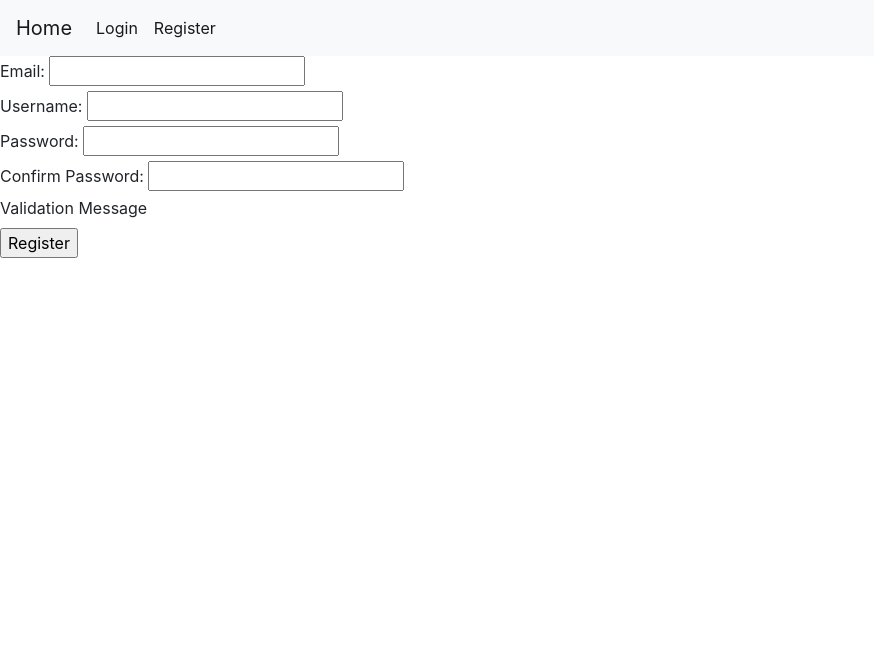
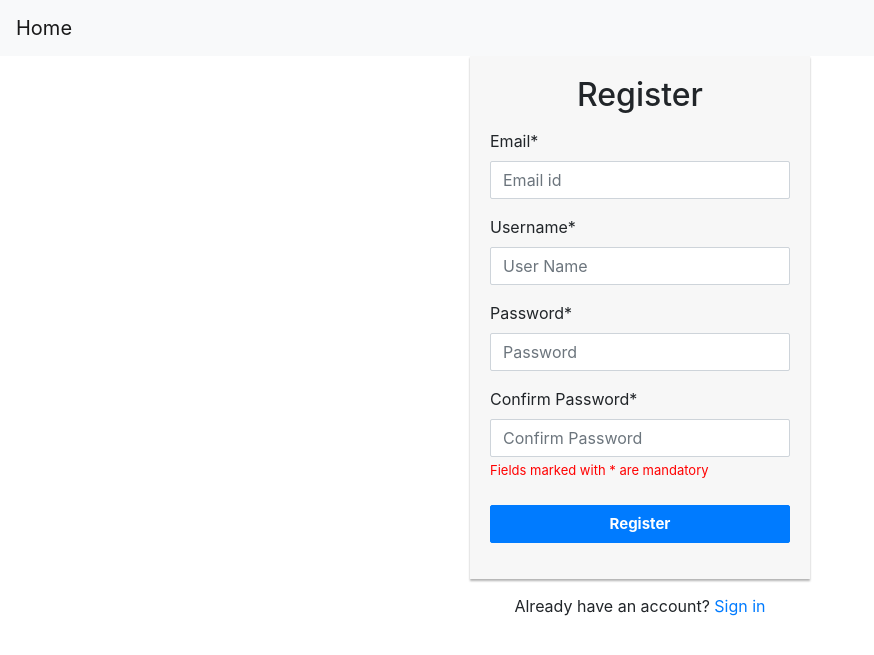
Before and after one commit to prince3103/flask_admin, a Flask app: page /register in a window 1280 px wide. Shown: the top 655 px of the page, without its empty margins (0-874 px from the left). Run offline with Flask 2, Linux system fonts and the light colour scheme; some libraries are stand-ins or nearby versions.

Commit message:
third party login

```diff
--- a/app.py
+++ b/app.py
@@ -1,51 +1,148 @@
 from flask import render_template, url_for, redirect, request, flash, abort
-from my_project.forms import LoginForm, RegisterForm
-from my_project import app, db
-from my_project.models import User, MyModelView, MyAdminIndexView
+from my_project.forms import LoginForm, RegisterForm, ForgotPassword1, ForgotPassword2
+from my_project import app, db, url_safe_serializer, mail, github_blueprint
+from my_project.models import User, MyModelView, MyAdminIndexView, LogoutMenuLink
 from flask_login import login_user, logout_user, login_required
 from werkzeug.security import check_password_hash
 from is_safe_url import is_safe_url
 from flask_admin import Admin
-
+from flask_mail import Message
+from itsdangerous import SignatureExpired
+from flask_dance.contrib.github import github
 
 admin = Admin(app, name='Admin', template_mode='bootstrap3', index_view = MyAdminIndexView())
 admin.add_view(MyModelView(User, db.session))
 
+# admin.add_link(LoginMenuLink(name='Login', category='', url="/login"))
+admin.add_link(LogoutMenuLink(name='Logout', category='', url="/admin_logout"))
+
+#for flask oauth----------------
+app.register_blueprint(github_blueprint, url_prefix="/github_login")
+
+@app.route("/github")
+def github_login():
+	if not github.authorized:
+		return redirect(url_for('github.login'))
+	account_info = github.get('/user')
+	if account_info.ok:
+		account_info_json = account_info.json()
+		username = "github_"+account_info_json['login']
+		email = "thirdparty@github.com"
+		password = "thirdparty"
+
+		check_username = User.checkUsername(username)
+		if check_username:
+			user = User(username, email, password)
+			try:
+				db.session.add(user)
+				db.session.commit()
+
+
+			except:
+				return "<h1>Request Failed</h1>"
+		else:
+			user = User.query.filter_by(username=username).first()
+		login_user(user, remember=False)
+		flash('Logged in successfully.')
+		next = request.args.get('next')
+		#is_safe_url should check if the url is safe for redirects.
+		#See http://flask.pocoo.org/snippets/62/ for an example.
+		if next and not is_safe_url(next, {"example.com", "www.example.com"}):	#do I need to change this to heroku url
+			return abort(400)
+
+		return redirect(next or url_for('home'))
+	return "<h1>Request Failed</h1>"
+
 
 @app.route("/")
+@login_required
 def home():
 	return render_template('home.html')
+
+@app.route('/admin_login', methods=('GET', 'POST'))
+def admin_login():
+	form = LoginForm()
+	validate_error="Fields marked with * are mandatory"
+	if form.validate_on_submit():
+
+		email = request.form['email']
+		try:
+			remember_me = request.form['remember_me']
+		except:
+			remember_me = "False"
+		user = User.query.filter_by(email=email).first()
+		if user and user.role=='admin':
+			password = check_password_hash(user.password, request.form['password'])
+
+			if password:
+				if remember_me:
+					login_user(user, remember=True)
+				else:
+					login_user(user, remember=False)
+				flash('Logged in successfully.')
+
+				return redirect("/admin")
+			else:
+				validate_error="Invalid email address or password"
+		else:
+			validate_error="Invalid email address or password"
+	elif request.method == 'POST':
+		validate_error=""
+		for key in form.errors.keys():
+			validate_error += form.errors[key][0]
+	return render_template('login.html', form = form, validate_error= validate_error)
+
+
+@app.route("/admin_logout")
+@login_required
+def admin_logout():
+    logout_user()
+    flash('You logged out!')
+    return redirect(url_for('admin_login'))
 
 
 @app.route('/login', methods=('GET', 'POST'))
 def login():
 	form = LoginForm()
 
-	validate_error="Validation Message"
+	validate_error="Fields marked with * are mandatory"
 	if form.validate_on_submit():
 
 		email = request.form['email']
+		# print(request.form['confirm'])
+		try:
+			remember_me = request.form['remember_me']
+		except:
+			remember_me = "False"
 		user = User.query.filter_by(email=email).first()
 		if user:
-			password = check_password_hash(user.password, request.form['password'])
+			if user.confirm:
+				password = check_password_hash(user.password, request.form['password'])
 
-			if password:
-				login_user(user)
-				flash('Logged in successfully.')
-				next = request.args.get('next')
-				#is_safe_url should check if the url is safe for redirects.
-				#See http://flask.pocoo.org/snippets/62/ for an example.
-				if next and not is_safe_url(next, {"example.com", "www.example.com"}):	#do I need to change this to heroku url
-					return abort(400)
+				if password:
+					if remember_me:
+						login_user(user, remember=True)
+					else:
+						login_user(user, remember=False)
+					flash('Logged in successfully.')
+					next = request.args.get('next')
+					#is_safe_url should check if the url is safe for redirects.
+					#See http://flask.pocoo.org/snippets/62/ for an example.
+					if next and not is_safe_url(next, {"example.com", "www.example.com"}):	#do I need to change this to heroku url
+						return abort(400)
 
-				return redirect(next or url_for('home'))
+					return redirect(next or url_for('home'))
+				else:
+					validate_error="Please click on the link provided in confirmation email sent to your email address and then Sign In"
 			else:
-				validate_error="Invalid email address or password"
+				validate_error="Please confirm your email from the link povided in the mail sent to your email address"
 		else:
 			validate_error="Invalid email address or password"
 	elif request.method == 'POST':
+		validate_error=""
 		for key in form.errors.keys():
-			validate_error = form.errors[key][0]
+			validate_error += form.errors[key][0]
+	print(request.method)
 	return render_template('login.html', form = form, validate_error= validate_error)
 
 
@@ -54,35 +151,110 @@ def login():
 def logout():
     logout_user()
     flash('You logged out!')
-    return redirect(url_for('home'))
+    return redirect(url_for('login'))
 
 
 @app.route('/register', methods=('GET', 'POST'))
 def register():
+	boolean_registered = False
 	form = RegisterForm()
-	validate_error="Validation Message"
+	validate_error="Fields marked with * are mandatory"
 	if form.validate_on_submit():
 		username = request.form['username']
 		email = request.form['email']
 		password = request.form['password']
+		check_email = User.checkEmail(email)
 		check_username = User.checkUsername(username)
-		check_email = User.checkEmail(email)
-		if not check_username:
+		if not (check_username or check_email):
+			validate_error = "Sorry, Your email has been registered already, username is taken!"
+		elif not check_username:
 			validate_error = "Sorry, that username is taken!"
 		elif not check_email:
 			validate_error = "Your email has been registered already!"
 		else:
+			#email confirmation code-----------------------
+			token = url_safe_serializer.dumps(email, salt='email-confirm')
+			msg = Message('Confirm Email', sender=app.config.get("MAIL_USERNAME"), recipients=[email])
+			link = url_for('confirm_email', token=token, _external=True)
+			msg.body = 'Click link to confirm: {}'.format(link)
+			mail.send(msg)
+			#unconfirmed user added to database
 			user = User(username, email, password)
-			db.session.add(user)
-			db.session.commit()
-			flash('Thanks for registering! Now you can login!')
-			return redirect(url_for('login'))
+			try:
+				db.session.add(user)
+				db.session.commit()
+				flash('Thanks for registering! Now you can login!')
+				boolean_registered = True
+				# return redirect(url_for('login'))
+			except:
+				validation_error = "Unable to register. Please try again."
 	elif request.method == 'POST':
+		validate_error=""
 		for key in form.errors.keys():
-			validate_error = form.errors[key][0]
-	return render_template('register.html', form= form, validate_error= validate_error)
+			validate_error += form.errors[key][0]
+	return render_template('register.html', form= form, validate_error= validate_error, boolean_registered=boolean_registered)
+
+
+@app.route('/confirm_email/<token>')
+def confirm_email(token):
+	try:
+		email = url_safe_serializer.loads(token, salt='email-confirm', max_age=3600)
+		user = User.query.filter_by(email=email).first()
+		user.confirm = True
+		db.session.commit()
+	except SignatureExpired:
+		return '<h1>The token is expired! Please register again. <a href="/register">Click to Register</a></h1>'
+	return '<h1>Thanks for confirmation. <a href="/login">Click to Log In</a></h1>'
+
+
+@app.route('/forgot_password1', methods=('GET', 'POST'))
+def forgot_password1():
+	form = ForgotPassword1()
+	validate_error="Fields Marked with * are mandatory"
+	if form.validate_on_submit():
+		email = request.form['email']
+		if User.query.filter_by(email=email).first():
+			token = url_safe_serializer.dumps(email, salt='forgot-password')
+			msg = Message('Change Password', sender=app.config.get("MAIL_USERNAME"), recipients=[email])
+			link = url_for('forgot_password2', token=token, _external=True)
+			msg.body = 'Click link to update password: {}'.format(link)
+			mail.send(msg)
+			return '<h1>An email has been sent to your registered email id. Open to reset Password.</h1>'
+		else:
+			validate_error="Email Address not registered."
+	elif request.method == 'POST':
+		validate_error=""
+		for key in form.errors.keys():
+			validate_error += form.errors[key][0]
+
+	return render_template('forgot_password1.html', form= form, validate_error = validate_error)
+
+@app.route('/forgot_password2/<token>', methods=('GET', 'POST'))
+def forgot_password2(token):
+	try:
+		email = url_safe_serializer.loads(token, salt='forgot-password', max_age=3600)
+	except SignatureExpired:
+		return '<h1>The token is expired!. <a href="/forgot_password1">Click to Reset Password</a></h1></h1>'
+	form = ForgotPassword2()
+	validate_error="Fields Marked with * are mandatory"
+	if form.validate_on_submit():
+		password = request.form['password']
+		confirm_password = request.form['confirm_password']
+		if password == confirm_password:
+			user = User.query.filter_by(email=email).first()
+			try:
+				user.password = password
+				db.session.commit()
+				return '<h1>You have successfully reset your password. <a href="/login">Click to Log In</a></h1>'
+			except:
+				return '<h1>Password not reset. Please try again. <a href="/forgot_password1">Click to Reset Password</a></h1>'
+	elif request.method == 'POST':
+		validate_error=""
+		for key in form.errors.keys():
+			validate_error += form.errors[key][0]
+	return render_template('forgot_password2.html', form= form, validate_error= validate_error)
 
 
 if __name__== '__main__':
-	db.create_all()
+	# db.create_all()
 	app.run(port = 8080, debug=True)
--- /dev/null
+++ b/my_project/config.cfg
@@ -0,0 +1,6 @@
+MAIL_SERVER='smtp.gmail.com'
+MAIL_USERNAME='sethivijay1965@gmail.com'
+MAIL_PASSWORD='office_machine001'
+MAIL_PORT=587
+MAIL_USE_SSL=False
+MAIL_USE_TLS=True
--- a/my_project/forms.py
+++ b/my_project/forms.py
@@ -1,17 +1,33 @@
 from flask_wtf import FlaskForm
-from wtforms import StringField, PasswordField, SubmitField
+from wtforms import StringField, PasswordField, SubmitField, BooleanField
 from wtforms.validators import DataRequired, EqualTo, Email
 
 class LoginForm(FlaskForm):
-	email = StringField('Email:', validators = [DataRequired(), Email()])
-	password = PasswordField('Password:', validators = [DataRequired()])
-	validate_error = StringField()
-	submit = SubmitField('LogIn')
+	# github_submit = SubmitField('Log In With Github')
+	email = StringField('Email*', validators = [DataRequired(), Email()])
+	password = PasswordField('Password*', validators = [DataRequired()])
+	validate_error = StringField("")
+	remember_me = BooleanField('Remember Me')
+	submit = SubmitField('Log In')
 
 class RegisterForm(FlaskForm):
-	email = StringField('Email:', validators = [DataRequired(), Email()])		#unique in database model
-	username = StringField('Username:', validators = [DataRequired()])	#unique in database model
-	password = PasswordField('Password:', validators = [DataRequired(), EqualTo('confirm_password', message='Passwords must match')])		#match with confirm password
-	confirm_password = PasswordField('Confirm Password:', validators = [DataRequired()])
-	validate_error = StringField()
+	email = StringField('Email*', validators = [DataRequired(), Email()])		#unique in database model
+	username = StringField('Username*', validators = [DataRequired()])	#unique in database model
+	password = PasswordField('Password*', validators = [DataRequired(), EqualTo('confirm_password', message='Passwords must match')])		#match with confirm password
+	confirm_password = PasswordField('Confirm Password*', validators = [DataRequired()])
+	validate_error = StringField("")
 	submit = SubmitField('Register')
+
+
+
+class ForgotPassword1(FlaskForm):
+	email = StringField('Email*', validators = [DataRequired(), Email()])
+	validate_error = StringField("")
+	submit = SubmitField('Submit')
+
+
+class ForgotPassword2(FlaskForm):
+	password = PasswordField('Password*', validators = [DataRequired(), EqualTo('confirm_password', message='Passwords must match')])		#match with confirm password
+	confirm_password = PasswordField('Confirm Password*', validators = [DataRequired()])
+	validate_error = StringField("")
+	submit = SubmitField('Submit')
--- /dev/null
+++ b/my_project/static/css/main.css
@@ -0,0 +1,84 @@
+.login-form {
+        width: 340px;
+        margin: 50px auto;
+}
+.login-form form {
+    margin-bottom: 15px;
+    background: #f7f7f7;
+    box-shadow: 0px 2px 2px rgba(0, 0, 0, 0.3);
+    padding: 30px;
+}
+.login-form h2 {
+    margin: 0 0 15px;
+}
+
+.social-login{
+    width:390px;
+    margin:0 auto;
+    margin-bottom: 14px;
+}
+
+.social-btn{
+    font-weight: 100;
+    color:white;
+    width:190px;
+    font-size: 0.9rem;
+}
+
+.facebook-btn{  background-color:#3C589C; }
+
+
+.form-control, .btn {
+    min-height: 38px;
+    border-radius: 2px;
+}
+.btn {
+    font-size: 15px;
+    font-weight: bold;
+}
+#validation_msg{
+    font-size: 13px;
+    color: red;
+}
+
+.register-form {
+        width: 340px;
+        margin: 0px auto;
+}
+.register-form form {
+    margin-bottom: 15px;
+    background: #f7f7f7;
+    box-shadow: 0px 2px 2px rgba(0, 0, 0, 0.3);
+    padding: 20px;
+}
+.register-form h2 {
+    margin: 0 0 15px;
+}
+
+.forgot-password1-form {
+        width: 340px;
+        margin: 0px auto;
+}
+.forgot-password1-form form {
+    margin-bottom: 15px;
+    background: #f7f7f7;
+    box-shadow: 0px 2px 2px rgba(0, 0, 0, 0.3);
+    padding: 20px;
+}
+.forgot-password1-form h2 {
+    margin: 0 0 15px;
+}
+
+.forgot-password2-form {
+        width: 340px;
+        margin: 0px auto;
+}
+.forgot-password2-form form {
+    margin-bottom: 15px;
+    background: #f7f7f7;
+    box-shadow: 0px 2px 2px rgba(0, 0, 0, 0.3);
+    padding: 20px;
+}
+.forgot-password2-form h2 {
+    margin: 0 0 15px;
+}
--- a/my_project/templates/base.html
+++ b/my_project/templates/base.html
@@ -3,9 +3,11 @@
 <head>
 	<title>Login SignUP with Flask</title>
 	<link rel="stylesheet" href="https://stackpath.bootstrapcdn.com/bootstrap/4.4.1/css/bootstrap.min.css" integrity="sha384-Vkoo8x4CGsO3+Hhxv8T/Q5PaXtkKtu6ug5TOeNV6gBiFeWPGFN9MuhOf23Q9Ifjh" crossorigin="anonymous">
+	<link rel="stylesheet" href="{{ url_for('static', filename='css/main.css') }}">
 	<script src="https://code.jquery.com/jquery-3.4.1.slim.min.js" integrity="sha384-J6qa4849blE2+poT4WnyKhv5vZF5SrPo0iEjwBvKU7imGFAV0wwj1yYfoRSJoZ+n" crossorigin="anonymous"></script>
 	<script src="https://cdn.jsdelivr.net/npm/popper.js@1.16.0/dist/umd/popper.min.js" integrity="sha384-Q6E9RHvbIyZFJoft+2mJbHaEWldlvI9IOYy5n3zV9zzTtmI3UksdQRVvoxMfooAo" crossorigin="anonymous"></script>
 	<script src="https://stackpath.bootstrapcdn.com/bootstrap/4.4.1/js/bootstrap.min.js" integrity="sha384-wfSDF2E50Y2D1uUdj0O3uMBJnjuUD4Ih7YwaYd1iqfktj0Uod8GCExl3Og8ifwB6" crossorigin="anonymous"></script>
+
 </head>
 <body>
 	<nav class="navbar navbar-expand-lg navbar-light bg-light">
@@ -15,20 +17,23 @@
   		</button>
   		<div class="collapse navbar-collapse" id="navbarSupportedContent">
 		    <ul class="navbar-nav mr-auto">
+		    	</ul>
 		    {% if current_user.is_authenticated %}
-	    		<li class="nav-item active">
+
+
 		        	<a class="nav-link" href="{{ url_for('logout') }}">Logout <span class="sr-only">(current)</span></a>
-		      </li>
 
-	      	{% else %}
-	      	  <li class="nav-item active">
+
+
+	      	{#% else %#}
+	      	  <!-- <li class="nav-item active">
 		        <a class="nav-link" href="{{ url_for('login') }}">Login <span class="sr-only">(current)</span></a>
 		      </li>
 		      <li class="nav-item active">
 		        <a class="nav-link" href="{{ url_for('register')}}">Register <span class="sr-only">(current)</span></a>
-		      </li>
+		      </li> -->
 	      	{% endif %}
-	      	</ul>
+
       	</div>
 	</nav>
 	{% block content %}{% endblock %}
--- a/my_project/templates/home.html
+++ b/my_project/templates/home.html
@@ -3,7 +3,11 @@
 {% block content %}
 	<div class="jumbotron">
 		{% if current_user.is_authenticated %}
-		  <p>Hi {{ current_user.username }}!</p>
+			{% if current_user.username[:7]=="github_" %}
+		 		 <p>Hi {{ current_user.username[7:] }}!</p>
+	 		 {% else %}
+	 		 	<p>Hi {{ current_user.username }}!</p>
+				{% endif %}
 	  	{% else %}
 	  		<p>Please login or register</p>
 		{% endif %}
--- a/my_project/templates/register.html
+++ b/my_project/templates/register.html
@@ -1,12 +1,43 @@
 {% extends 'base.html' %}
 {% block content %}
-	<form method="POST">
-		{{ form.hidden_tag() }}
-		{{ form.email.label }} {{ form.email() }} <br>
-		{{ form.username.label }} {{ form.username() }}<br>
-		{{ form.password.label }} {{ form.password() }}<br>
-		{{ form.confirm_password.label }} {{ form.confirm_password() }}<br>
-		{{ form.validate_error.label(validate_error) }}<br>
-		{{ form.submit() }}
-	</form>
+
+	<div class="register-form">
+    {% if not boolean_registered %}
+    <form method="POST">
+    	{{ form.hidden_tag() }}
+        <h2 class="text-center">Register</h2>
+        <div class="form-group">
+        	 {{ form.email.label}} {{form.email(type="email", class="form-control", placeholder="Email id", required="required")}}
+
+        </div>
+        <div class="form-group">
+        	{{ form.username.label }} {{ form.username(type="text", class="form-control", placeholder="User Name", required="required") }}
+        </div>
+        <div class="form-group">
+        	{{ form.password.label }} {{form.password(type="password", class="form-control", placeholder="Password", required="required") }}
+        </div>
+        <div class="form-group">
+        	{{ form.confirm_password.label }} {{form.confirm_password(type="password", class="form-control", placeholder="Confirm Password", required="required") }}
+           {{ form.validate_error.label(validate_error, id="validation_msg") }}
+        </div>
+        <div class="form-group">
+        	{{ form.submit(type="submit", class="btn btn-primary btn-block") }}
+        </div>
+
+    </form>
+    {% endif %}
+    {% if boolean_registered %}
+    <div class="text-center">Thanks For Registering! Please click on the link sent to your email address to confirm.</div>
+    {% else %}
+    <div class="text-center">Already have an account? <a href="{{ url_for('login') }}">Sign in</a></div>
+    {% endif %}
+</div>
+
+
+
+
+
+
+
+
 {% endblock %}
```
Also changed, not shown: migrations/versions/0825f7a20c85_added_role.py (deleted, +0 -37 lines), migrations/versions/5dc2c7492952_initial_migration.py (renamed from migrations/versions/a55c20d6f9fb_creating_users.py, +7 -5 lines), migrations/versions/fd359ff9cd8a_deleted_role.py (deleted, +0 -44 lines), my_project/__init__.py (+15 -1 lines), my_project/models.py (+56 -12 lines), my_project/templates/forgot_password1.html (added, +18 -0 lines), my_project/templates/forgot_password2.html (added, +21 -0 lines), my_project/templates/login.html (+35 -7 lines), my_project/data.sqlite.
